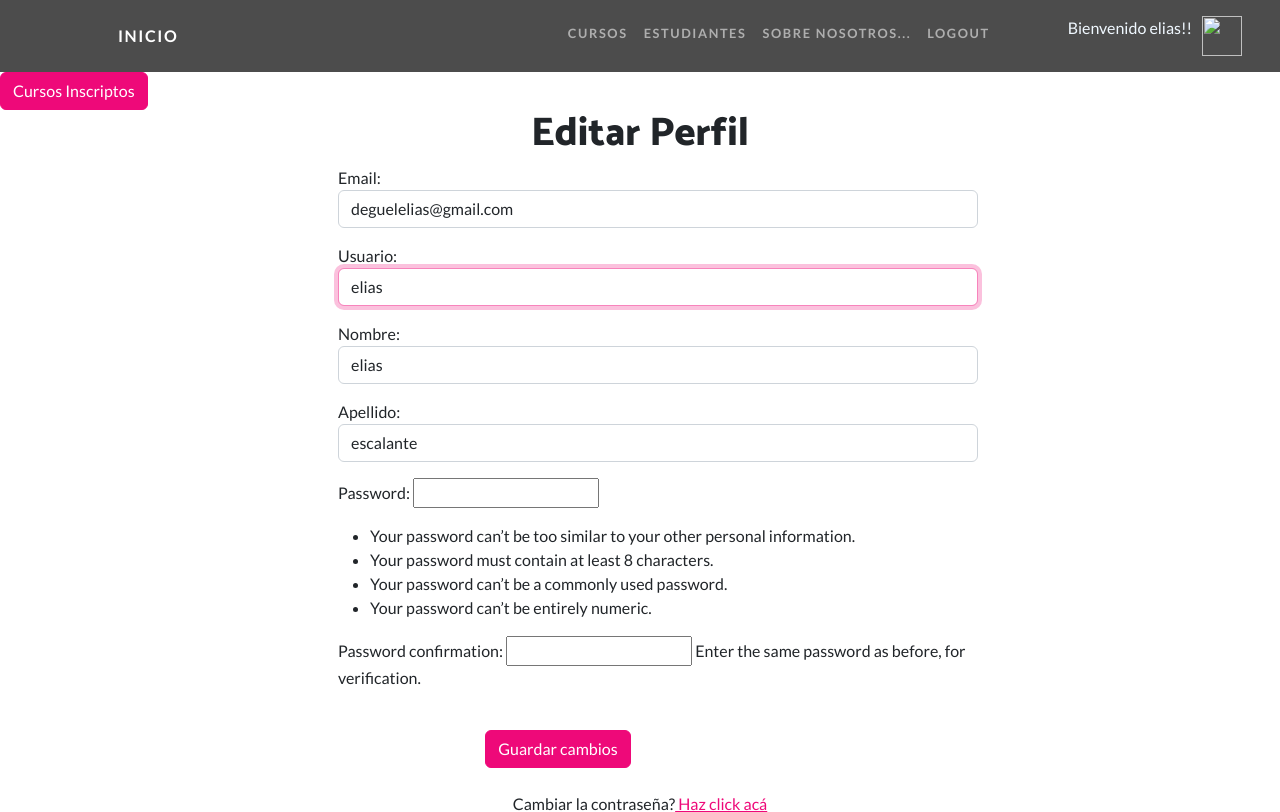
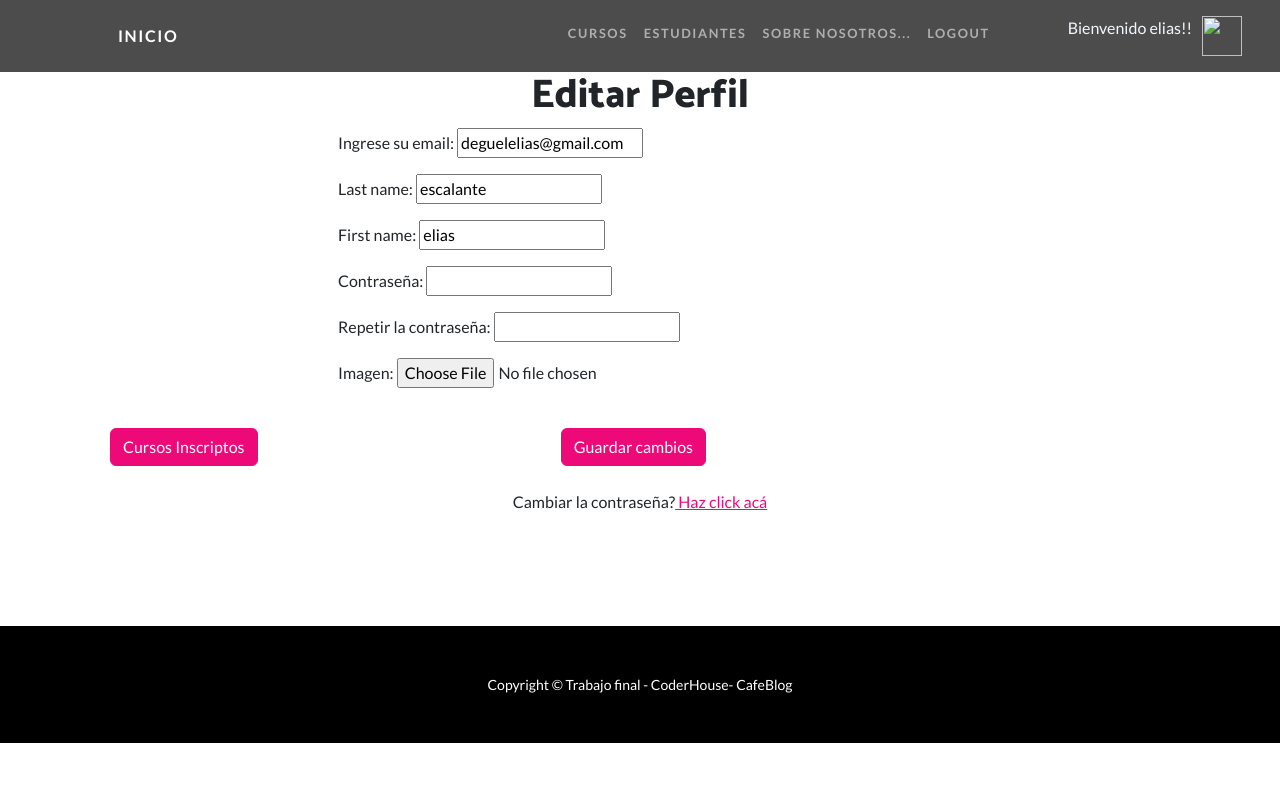
Before and after one commit to eliasescalante/Cursos_de_Baristas_web, a Django app: page /User/edicionPerfil in a window 1280 px wide. Shown: the top 812 px of the page. After the commit the page ends 743 px from the top, so only its background shows below. Run offline with Django 4.2, Linux system fonts and the light colour scheme; a user stored in the database is signed in; some libraries are stand-ins or nearby versions.

Commit message:
agregue para seleccionar la imagen de avatar pero no funciona todavia ademas modifique la posicion del boton cursos inscriptos

```diff
--- a/blogCafe/User/forms.py
+++ b/blogCafe/User/forms.py
@@ -2,17 +2,23 @@ from django import forms
 from django.contrib.auth.forms import UserCreationForm, User, PasswordChangeForm
 
 # formulario para editar el usuario
+
 class UserEditForm(UserCreationForm):
 
-    # password = None
-    email = forms.CharField(widget=forms.EmailInput(attrs={'class':'form-control'}))
-    first_name = forms.CharField(max_length=20, label='Nombre', widget=forms.TextInput(attrs={'class':'form-control'}))
-    last_name = forms.CharField(max_length=20, label='Apellido', widget=forms.TextInput(attrs={'class':'form-control'}))
-    username = forms.CharField(max_length=20, label='Usuario', widget=forms.TextInput(attrs={'class':'form-control'}))
+    # Obligatorios
+    email = forms.EmailField(label="Ingrese su email:")
+    password1 = forms.CharField(label='Contraseña', widget=forms.PasswordInput, required=False)
+    password2 = forms.CharField(label='Repetir la contraseña', widget=forms.PasswordInput, required=False)
+
+    last_name = forms.CharField(required=False)
+    first_name = forms.CharField(required=False)
+    imagen = forms.ImageField(required=False)
 
     class Meta:
         model = User
-        fields = ('email', 'username', 'first_name', 'last_name')
+        fields = ['email', 'last_name', 'first_name', 'password1', 'password2']
+
+
 
 #formulario para registrar usuario
 class UserRegisterForm(UserCreationForm):
@@ -26,13 +32,12 @@ class UserRegisterForm(UserCreationForm):
 
         help_text = {k: "" for k in fields}
 #formulario para cambiar contraseña
+
+
 class CambioDeContrasenia(PasswordChangeForm):
-    contrasenia_vieja = forms.CharField(label=("Contraseña Actual"),
-                                   widget=forms.PasswordInput(attrs={'class':'form-control'}))
-    new_contrasenia1 = forms.CharField(label=("Nueva Contraseña"),
-                                   widget=forms.PasswordInput(attrs={'class':'form-control'}))
-    new_contrasenia2 = forms.CharField(label=("Repita Nueva Contraseña"),
-                                   widget=forms.PasswordInput(attrs={'class':'form-control'}))
+    contrasenia_vieja = forms.CharField(label=("Contraseña Actual"), widget=forms.PasswordInput(attrs={'class':'form-control'}))
+    new_contrasenia1 = forms.CharField(label=("Nueva Contraseña"), widget=forms.PasswordInput(attrs={'class':'form-control'}))
+    new_contrasenia2 = forms.CharField(label=("Repita Nueva Contraseña"),widget=forms.PasswordInput(attrs={'class':'form-control'}))
 
     class Meta:
         model = User
--- a/blogCafe/User/templates/User/perfil.html
+++ b/blogCafe/User/templates/User/perfil.html
@@ -9,7 +9,7 @@
 <br>
 <br>
 <br>
-<button type="!#" class="btn btn-primary text-center">Cursos Inscriptos</button>
+
 
 <div class="container text-center">
     <h1>Editar Perfil</h1>
@@ -21,6 +21,7 @@
     {{ form.as_p }}
     <br>
     <div class="container text-center">
+    <button type="!#" class="btn btn-primary text-center" style="position: relative; right: 400px">Cursos Inscriptos</button>
     <button type="submit" class="btn btn-primary text-center" style="position: relative; right: 100px;">Guardar cambios</button>
     </div>
 </form>
--- a/blogCafe/User/views.py
+++ b/blogCafe/User/views.py
@@ -65,6 +65,7 @@ class UsuarioEdicion(UpdateView):
         return self.request.user
 
 
+
 #clase para cambiar el pass
 class CambioPassword(PasswordChangeView):
     form_class = CambioDeContrasenia
```
Also changed, not shown: blogCafe/db.sqlite3.
